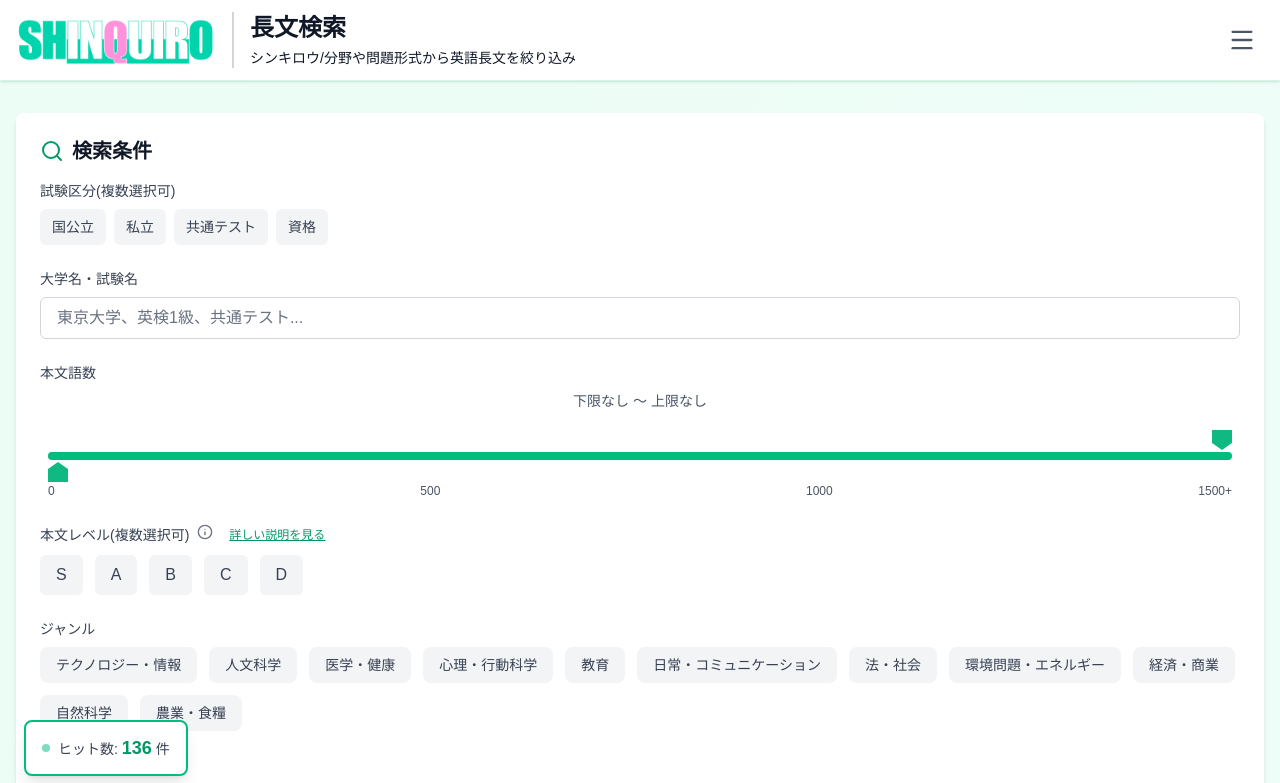
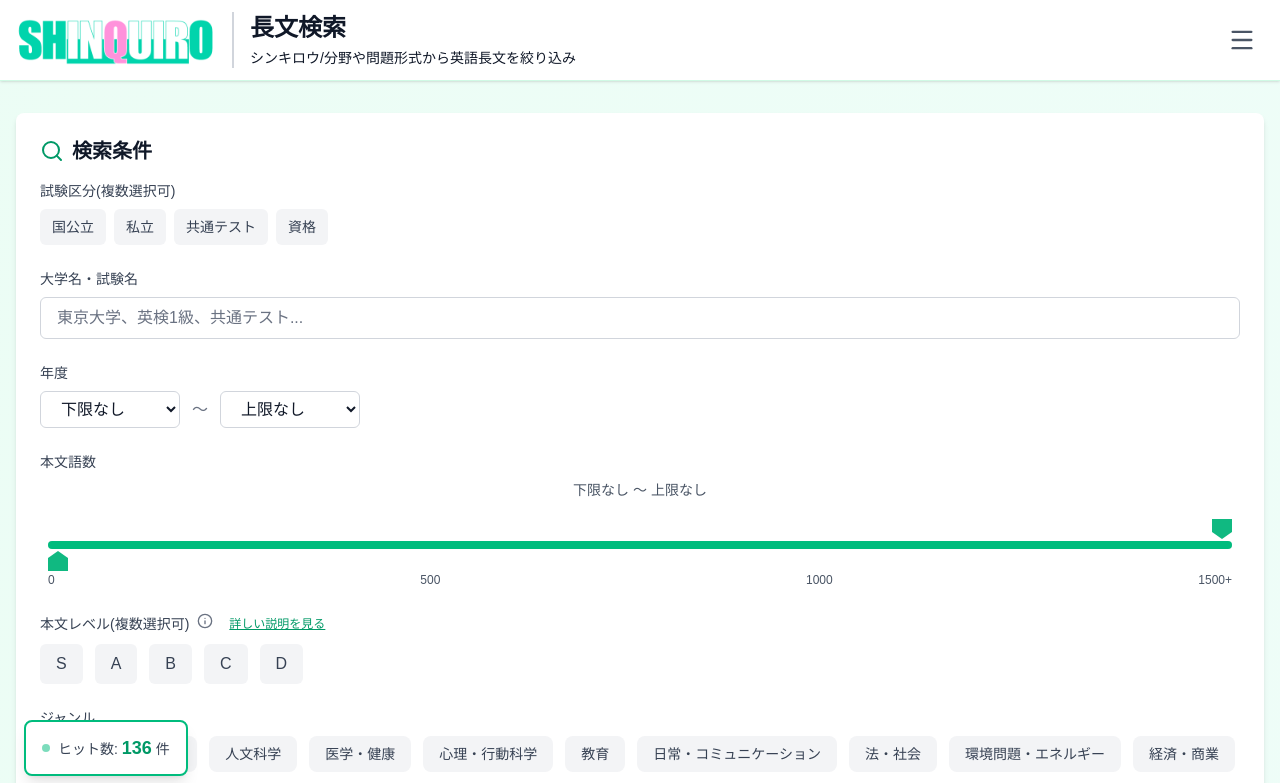
Before and after one commit to totasemantics-sys/shinquiro, a Next.js app: page / in a window 1280 px wide. Shown: the top 783 px of the page. Built offline with nearby package versions, Linux system fonts and the light colour scheme.

Commit message:
年度フィルタなど

```diff
--- a/app/page.js
+++ b/app/page.js
@@ -19,6 +19,7 @@ export default function Home() {
   const [filters, setFilters] = useState({
     examTypes: [],
     university: '',
+    yearRange: ['', ''],  // 年度範囲 [開始年, 終了年]
     wordCountRange: [0, 1500],
     vocabLevels: [],
     genre: '',
@@ -56,6 +57,9 @@ export default function Home() {
   const [isLoadingMarkdown, setIsLoadingMarkdown] = useState(false);
   const [keywords, setKeywords] = useState([]);
 
+  // 年度リストを生成（データから動的に取得）
+  const availableYears = [...new Set(mondai.map(m => m.年度))].filter(Boolean).sort((a, b) => b - a);
+
     // マークダウンを読み込む関数
   const loadMarkdown = async (filename, setModalFunction) => {
     setIsLoadingMarkdown(true);
@@ -136,6 +140,13 @@ export default function Home() {
     if (filters.university) {
       results = results.filter(m => m.大学名 === filters.university);
     }
+    // 年度範囲フィルタリング
+    if (filters.yearRange[0]) {
+      results = results.filter(m => m.年度 >= parseInt(filters.yearRange[0]));
+    }
+    if (filters.yearRange[1]) {
+      results = results.filter(m => m.年度 <= parseInt(filters.yearRange[1]));
+    }
     if (filters.wordCountRange[0] > 0) {
       results = results.filter(m => m.本文語数 >= filters.wordCountRange[0]);
     }
@@ -366,7 +377,7 @@ export default function Home() {
 
   const resetFilters = () => {
     setFilters({
-      examTypes: [], university: '', wordCountRange: [0, 1500], vocabLevels: [],
+      examTypes: [], university: '', yearRange: ['', ''], wordCountRange: [0, 1500], vocabLevels: [],
       genre: '', hashtags: [], hashtagMatchMode: 'any', questionCategories: [], questionFormats: [],
       knowledgeGrammar: [], bunshoJapanese: 'any', bunshoEnglish: 'any', freeWord: ''
     });
@@ -402,6 +413,9 @@ export default function Home() {
                 )}
                 {filters.university && (
                   <span>大学: {filters.university} / </span>
+                )}
+                {(filters.yearRange[0] || filters.yearRange[1]) && (
+                  <span>年度: {filters.yearRange[0] || '下限なし'}〜{filters.yearRange[1] || '上限なし'} / </span>
                 )}
                 {(filters.wordCountRange[0] > 0 || filters.wordCountRange[1] < 1500) && (
                   <span>語数: {filters.wordCountRange[0] === 0 ? '下限なし' : `${filters.wordCountRange[0]}`}〜{filters.wordCountRange[1] === 1500 ? '上限なし' : `${filters.wordCountRange[1]}`}語 / </span>
@@ -435,7 +449,7 @@ export default function Home() {
                 {filters.freeWord && (
                   <span>「{filters.freeWord}」 / </span>
                 )}
-                {filters.examTypes.length === 0 && !filters.university && filters.wordCountRange[0] === 0 && filters.wordCountRange[1] === 1500 && filters.vocabLevels.length === 0 && !filters.genre && filters.hashtags.length === 0 && filters.bunshoJapanese === 'any' && filters.bunshoEnglish === 'any' && filters.questionCategories.length === 0 && filters.questionFormats.length === 0 && filters.knowledgeGrammar.length === 0 && !filters.freeWord && (
+                {filters.examTypes.length === 0 && !filters.university && !filters.yearRange[0] && !filters.yearRange[1] && filters.wordCountRange[0] === 0 && filters.wordCountRange[1] === 1500 && filters.vocabLevels.length === 0 && !filters.genre && filters.hashtags.length === 0 && filters.bunshoJapanese === 'any' && filters.bunshoEnglish === 'any' && filters.questionCategories.length === 0 && filters.questionFormats.length === 0 && filters.knowledgeGrammar.length === 0 && !filters.freeWord && (
                   <span className="text-gray-500">すべての条件</span>
                 )}
               </div>
@@ -515,6 +529,43 @@ export default function Home() {
                   ))}
                 </div>
               )}
+            </div>
+
+            {/* 年度 */}
+            <div>
+              <label className="block text-sm font-medium text-gray-700 mb-2">年度</label>
+              <div className="flex items-center gap-3">
+                <select
+                  value={filters.yearRange[0]}
+                  onChange={(e) => setFilters({...filters, yearRange: [e.target.value, filters.yearRange[1]]})}
+                  className="px-4 py-2 border border-gray-300 rounded-md focus:ring-2 focus:ring-emerald-500 text-gray-900 bg-white min-w-[140px]"
+                >
+                  <option value="">下限なし</option>
+                  {availableYears.map(year => (
+                    <option key={year} value={year}>{year}年度</option>
+                  ))}
+                </select>
+                <span className="text-gray-500">〜</span>
+                <select
+                  value={filters.yearRange[1]}
+                  onChange={(e) => setFilters({...filters, yearRange: [filters.yearRange[0], e.target.value]})}
+                  className="px-4 py-2 border border-gray-300 rounded-md focus:ring-2 focus:ring-emerald-500 text-gray-900 bg-white min-w-[140px]"
+                >
+                  <option value="">上限なし</option>
+                  {availableYears.map(year => (
+                    <option key={year} value={year}>{year}年度</option>
+                  ))}
+                </select>
+                {(filters.yearRange[0] || filters.yearRange[1]) && (
+                  <button
+                    onClick={() => setFilters({...filters, yearRange: ['', '']})}
+                    className="px-3 py-2 text-gray-500 hover:text-gray-700 hover:bg-gray-100 rounded-md transition-colors"
+                    title="年度をリセット"
+                  >
+                    <X size={18} />
+                  </button>
+                )}
+              </div>
             </div>
 
             {/* 本文語数 */}
--- a/lib/loadKeywordData.js
+++ b/lib/loadKeywordData.js
@@ -1,6 +1,18 @@
 import Papa from 'papaparse';
 
 let cache = null;
+
+/**
+ * keywords.csv のデータ構造
+ *
+ * 列構造:
+ * - 大問ID: 大問の識別ID
+ * - 設問ID: 設問の識別ID（Optional - 空の場合は本文全体の重要語彙）
+ * - 単語: 英単語
+ * - 品詞: 品詞（名詞、動詞、形容詞など）
+ * - レベル: 基礎 / 標準 / 上級 / 修練
+ * - 意味: 日本語の意味
+ */
 
 export async function loadKeywordData() {
   if (cache !== null) {
@@ -62,3 +74,18 @@ export function filterKeywordsByLevels(keywords, selectedLevels) {
   if (selectedLevels.length === 0) return keywords;
   return keywords.filter(k => selectedLevels.includes(k.レベル));
 }
+
+// 品詞でフィルタリング（将来の機能拡張用）
+export function filterKeywordsByPartOfSpeech(keywords, partOfSpeech) {
+  if (!partOfSpeech) return keywords;
+  return keywords.filter(k => k.品詞 === partOfSpeech);
+}
+
+// 利用可能な品詞一覧を取得（将来の機能拡張用）
+export function getAvailablePartsOfSpeech(keywords) {
+  const parts = new Set();
+  keywords.forEach(k => {
+    if (k.品詞) parts.add(k.品詞);
+  });
+  return Array.from(parts).sort();
+}
--- a/package.json
+++ b/package.json
@@ -10,7 +10,7 @@
   },
   "dependencies": {
     "lucide-react": "^0.552.0",
-    "next": "16.0.1",
+    "next": "^16.0.8",
     "papaparse": "^5.5.3",
     "react": "19.2.0",
     "react-dom": "19.2.0",
```
Also changed, not shown: public/data/keywords.csv, 1 other file (tests, documents, lock files or other folders).
